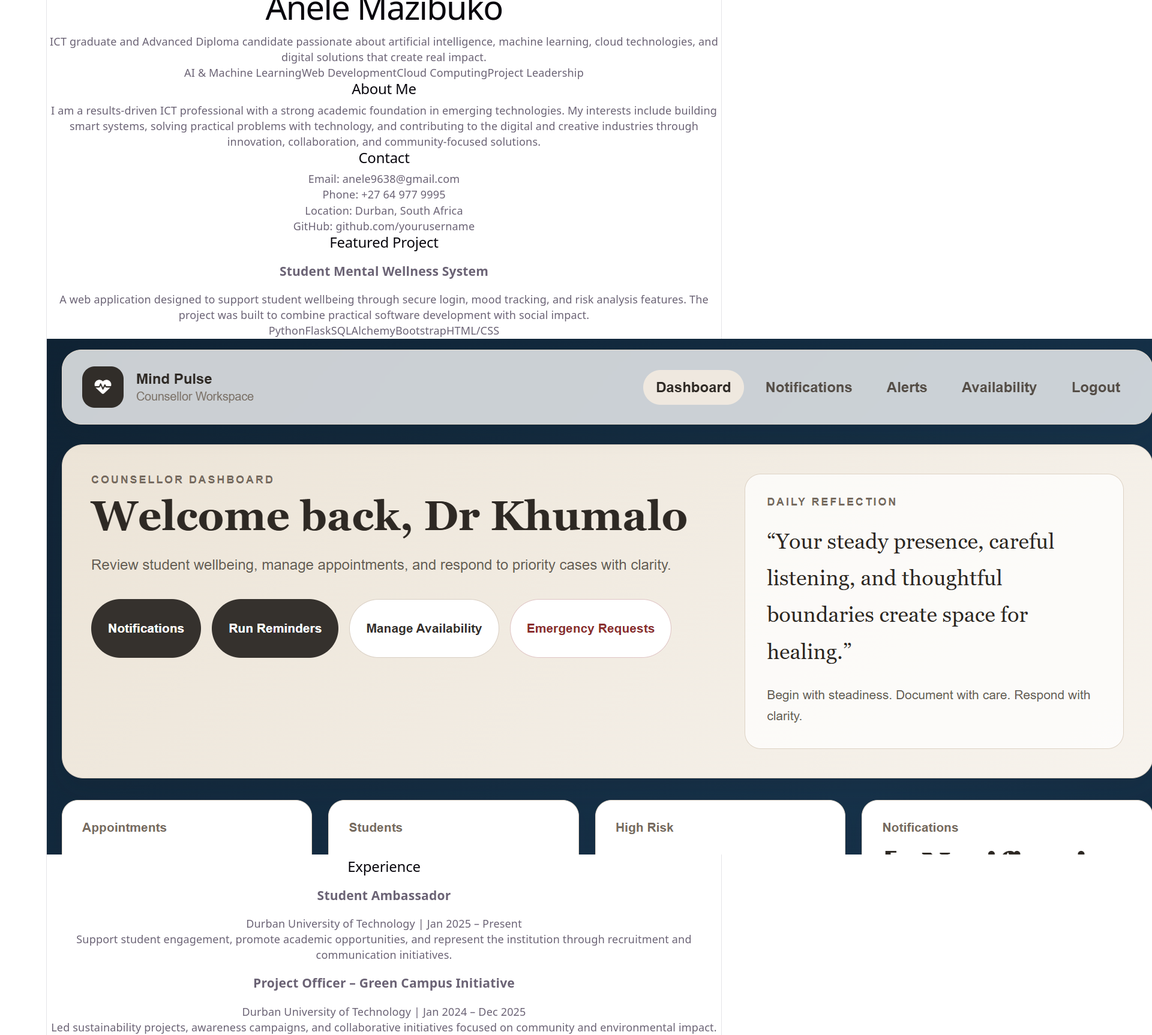
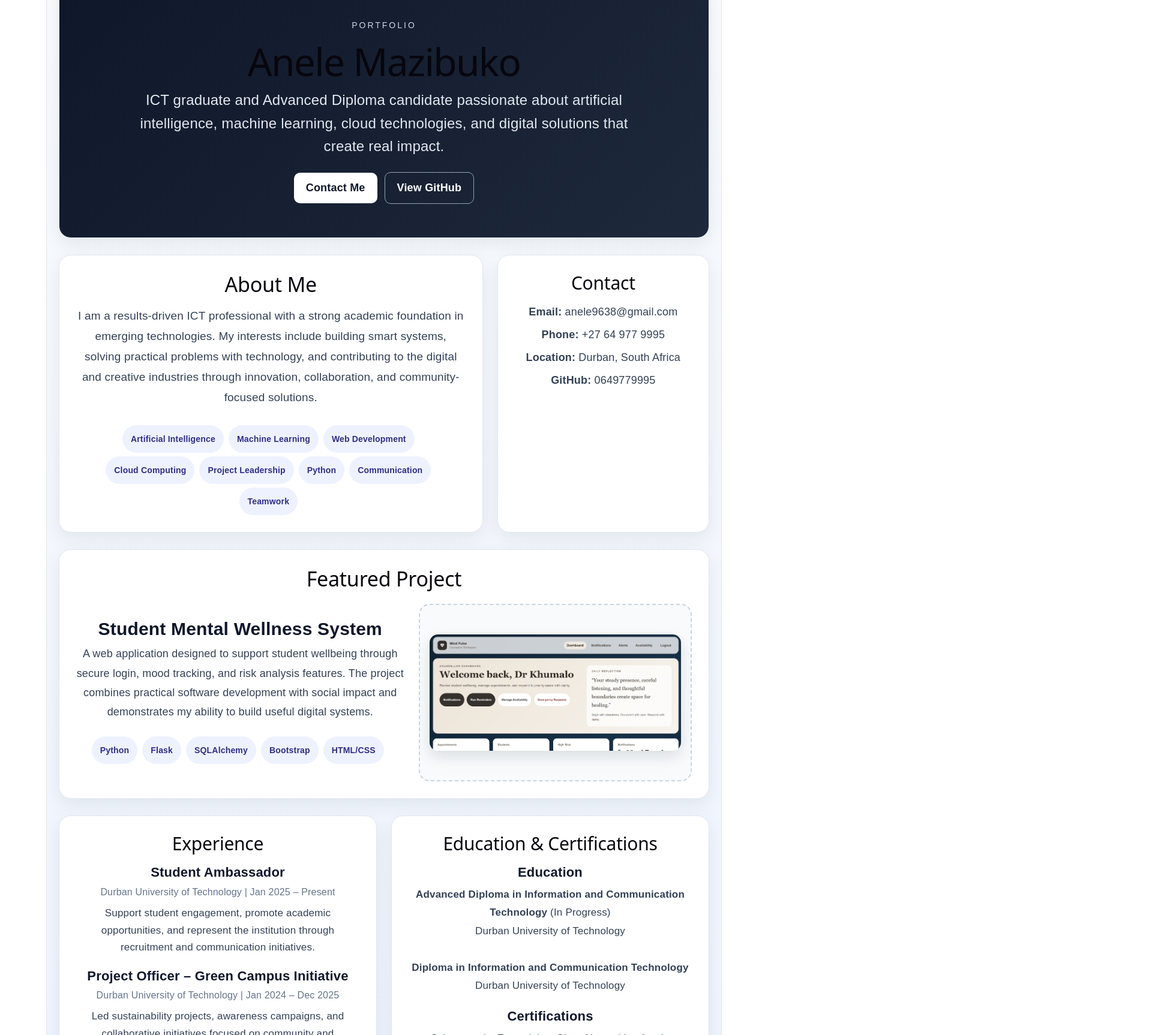
Before and after one commit to 0649779995/portfolio, a React app: page / in a window 1280 px wide. Shown: the part 60-1786 px from the top of the page at 60% size, 1920 px wide, since content can reach past the window. Built offline with nearby package versions, Linux system fonts and the light colour scheme; the HTML template or start-up script is replaced by a standard one.

Commit message:
Improve portfolio design

```diff
--- a/src/App.jsx
+++ b/src/App.jsx
@@ -1,144 +1,282 @@
 export default function PortfolioWebsite() {
+  const skills = [
+    'Artificial Intelligence',
+    'Machine Learning',
+    'Web Development',
+    'Cloud Computing',
+    'Project Leadership',
+    'Python',
+    'Communication',
+    'Teamwork',
+  ];
+
+  const cardStyle = {
+    background: '#ffffff',
+    borderRadius: '20px',
+    padding: '28px',
+    boxShadow: '0 10px 30px rgba(15, 23, 42, 0.08)',
+    border: '1px solid #e2e8f0',
+  };
+
+  const tagStyle = {
+    display: 'inline-block',
+    padding: '10px 14px',
+    borderRadius: '999px',
+    background: '#eef2ff',
+    color: '#312e81',
+    fontSize: '14px',
+    fontWeight: 600,
+    margin: '6px 8px 0 0',
+  };
+
   return (
-    <div className="min-h-screen bg-slate-50 text-slate-900">
-      <header className="bg-white shadow-sm border-b">
-        <div className="max-w-6xl mx-auto px-6 py-16">
-          <p className="text-sm font-semibold tracking-[0.2em] uppercase text-slate-500">Portfolio</p>
-          <h1 className="text-5xl md:text-6xl font-bold mt-3">Anele Mazibuko</h1>
-          <p className="mt-6 max-w-3xl text-lg text-slate-600 leading-8">
+    <div
+      style={{
+        minHeight: '100vh',
+        background: 'linear-gradient(180deg, #f8fafc 0%, #eef4ff 100%)',
+        color: '#0f172a',
+        fontFamily: 'Arial, sans-serif',
+      }}
+    >
+      <div style={{ maxWidth: '1100px', margin: '0 auto', padding: '32px 20px 60px' }}>
+        <header
+          style={{
+            ...cardStyle,
+            background: 'linear-gradient(135deg, #0f172a 0%, #1e293b 100%)',
+            color: '#ffffff',
+            padding: '56px 40px',
+            textAlign: 'center',
+          }}
+        >
+          <p
+            style={{
+              margin: 0,
+              fontSize: '14px',
+              textTransform: 'uppercase',
+              letterSpacing: '3px',
+              color: '#cbd5e1',
+            }}
+          >
+            Portfolio
+          </p>
+          <h1 style={{ margin: '14px 0 12px', fontSize: '64px', lineHeight: 1.05 }}>
+            Anele Mazibuko
+          </h1>
+          <p
+            style={{
+              margin: '0 auto',
+              maxWidth: '820px',
+              fontSize: '24px',
+              lineHeight: 1.6,
+              color: '#e2e8f0',
+            }}
+          >
             ICT graduate and Advanced Diploma candidate passionate about artificial intelligence,
             machine learning, cloud technologies, and digital solutions that create real impact.
           </p>
-          <div className="mt-8 flex flex-wrap gap-4 text-sm">
-            <span className="px-4 py-2 rounded-full bg-slate-900 text-white">AI & Machine Learning</span>
-            <span className="px-4 py-2 rounded-full bg-white border">Web Development</span>
-            <span className="px-4 py-2 rounded-full bg-white border">Cloud Computing</span>
-            <span className="px-4 py-2 rounded-full bg-white border">Project Leadership</span>
-          </div>
+          <div style={{ marginTop: '24px' }}>
+            <a
+              href="mailto:anele9638@gmail.com"
+              style={{
+                display: 'inline-block',
+                marginRight: '12px',
+                padding: '12px 20px',
+                borderRadius: '10px',
+                background: '#ffffff',
+                color: '#0f172a',
+                textDecoration: 'none',
+                fontWeight: 700,
+              }}
+            >
+              Contact Me
+            </a>
+            <a
+              href="https://github.com/0649779995/portfolio"
+              target="_blank"
+              rel="noreferrer"
+              style={{
+                display: 'inline-block',
+                padding: '12px 20px',
+                borderRadius: '10px',
+                border: '1px solid #94a3b8',
+                color: '#ffffff',
+                textDecoration: 'none',
+                fontWeight: 700,
+              }}
+            >
+              View GitHub
+            </a>
           </div>
         </header>
 
-      <main className="max-w-6xl mx-auto px-6 py-12 grid gap-10">
-        <section className="grid md:grid-cols-3 gap-6">
-          <div className="md:col-span-2 bg-white rounded-3xl shadow-sm p-8">
-            <h2 className="text-2xl font-semibold mb-4">About Me</h2>
-            <p className="text-slate-600 leading-8">
+        <section
+          style={{
+            display: 'grid',
+            gridTemplateColumns: '2fr 1fr',
+            gap: '24px',
+            marginTop: '28px',
+          }}
+        >
+          <div style={cardStyle}>
+            <h2 style={{ marginTop: 0, fontSize: '34px', marginBottom: '16px' }}>About Me</h2>
+            <p style={{ margin: 0, fontSize: '19px', lineHeight: 1.8, color: '#334155' }}>
               I am a results-driven ICT professional with a strong academic foundation in emerging
               technologies. My interests include building smart systems, solving practical problems
               with technology, and contributing to the digital and creative industries through
               innovation, collaboration, and community-focused solutions.
             </p>
+            <div style={{ marginTop: '22px' }}>
+              {skills.map((skill) => (
+                <span key={skill} style={tagStyle}>
+                  {skill}
+                </span>
+              ))}
             </div>
-          <div className="bg-white rounded-3xl shadow-sm p-8">
-            <h2 className="text-2xl font-semibold mb-4">Contact</h2>
-            <div className="space-y-3 text-slate-600">
-              <p><span className="font-medium text-slate-900">Email:</span> anele9638@gmail.com</p>
-              <p><span className="font-medium text-slate-900">Phone:</span> +27 64 977 9995</p>
-              <p><span className="font-medium text-slate-900">Location:</span> Durban, South Africa</p>
-              <p><span className="font-medium text-slate-900">GitHub:</span> github.com/yourusername</p>
           </div>
+
+          <div style={cardStyle}>
+            <h2 style={{ marginTop: 0, fontSize: '30px', marginBottom: '18px' }}>Contact</h2>
+            <p style={{ margin: '0 0 12px', color: '#334155', fontSize: '18px' }}>
+              <strong>Email:</strong> anele9638@gmail.com
+            </p>
+            <p style={{ margin: '0 0 12px', color: '#334155', fontSize: '18px' }}>
+              <strong>Phone:</strong> +27 64 977 9995
+            </p>
+            <p style={{ margin: '0 0 12px', color: '#334155', fontSize: '18px' }}>
+              <strong>Location:</strong> Durban, South Africa
+            </p>
+            <p style={{ margin: '0 0 12px', color: '#334155', fontSize: '18px' }}>
+              <strong>GitHub:</strong> 0649779995
+            </p>
           </div>
         </section>
 
-        <section className="bg-white rounded-3xl shadow-sm p-8">
-          <h2 className="text-2xl font-semibold mb-6">Featured Project</h2>
-          <div className="grid md:grid-cols-2 gap-8 items-start">
+        <section style={{ ...cardStyle, marginTop: '28px' }}>
+          <h2 style={{ marginTop: 0, fontSize: '34px', marginBottom: '22px' }}>Featured Project</h2>
+          <div
+            style={{
+              display: 'grid',
+              gridTemplateColumns: '1.2fr 1fr',
+              gap: '24px',
+              alignItems: 'center',
+            }}
+          >
             <div>
-              <h3 className="text-xl font-semibold">Student Mental Wellness System</h3>
-              <p className="mt-4 text-slate-600 leading-8">
+              <h3 style={{ marginTop: 0, fontSize: '30px', marginBottom: '12px' }}>
+                Student Mental Wellness System
+              </h3>
+              <p style={{ margin: '0 0 18px', fontSize: '18px', lineHeight: 1.8, color: '#334155' }}>
                 A web application designed to support student wellbeing through secure login,
-                mood tracking, and risk analysis features. The project was built to combine
-                practical software development with social impact.
+                mood tracking, and risk analysis features. The project combines practical software
+                development with social impact and demonstrates my ability to build useful digital
+                systems.
               </p>
-              <div className="mt-5 flex flex-wrap gap-3 text-sm">
-                <span className="px-3 py-2 rounded-full bg-slate-100">Python</span>
-                <span className="px-3 py-2 rounded-full bg-slate-100">Flask</span>
-                <span className="px-3 py-2 rounded-full bg-slate-100">SQLAlchemy</span>
-                <span className="px-3 py-2 rounded-full bg-slate-100">Bootstrap</span>
-                <span className="px-3 py-2 rounded-full bg-slate-100">HTML/CSS</span>
+              <div>
+                {['Python', 'Flask', 'SQLAlchemy', 'Bootstrap', 'HTML/CSS'].map((tech) => (
+                  <span key={tech} style={tagStyle}>
+                    {tech}
+                  </span>
+                ))}
               </div>
             </div>
-            <div className="bg-slate-100 rounded-2xl p-6 border border-dashed border-slate-300 min-h-[220px] flex items-center justify-center text-center text-slate-500">
+            <div
+              style={{
+                background: '#f8fafc',
+                border: '2px dashed #cbd5e1',
+                borderRadius: '18px',
+                minHeight: '260px',
+                display: 'flex',
+                alignItems: 'center',
+                justifyContent: 'center',
+                padding: '16px',
+              }}
+            >
               <img
                 src="/images/wellness.png"
                 alt="Student Mental Wellness System"
-  className="rounded-2xl shadow-lg"
+                style={{
+                  maxWidth: '100%',
+                  borderRadius: '14px',
+                  boxShadow: '0 10px 24px rgba(15, 23, 42, 0.12)',
+                }}
               />
             </div>
           </div>
         </section>
 
-        <section className="grid md:grid-cols-2 gap-6">
-          <div className="bg-white rounded-3xl shadow-sm p-8">
-            <h2 className="text-2xl font-semibold mb-6">Experience</h2>
-            <div className="space-y-6">
-              <div>
-                <h3 className="font-semibold">Student Ambassador</h3>
-                <p className="text-sm text-slate-500">Durban University of Technology | Jan 2025 – Present</p>
-                <p className="mt-2 text-slate-600 leading-7">
+        <section
+          style={{
+            display: 'grid',
+            gridTemplateColumns: '1fr 1fr',
+            gap: '24px',
+            marginTop: '28px',
+          }}
+        >
+          <div style={cardStyle}>
+            <h2 style={{ marginTop: 0, fontSize: '30px', marginBottom: '18px' }}>Experience</h2>
+
+            <div style={{ marginBottom: '20px' }}>
+              <h3 style={{ margin: '0 0 6px', fontSize: '22px' }}>Student Ambassador</h3>
+              <p style={{ margin: '0 0 8px', color: '#64748b', fontSize: '16px' }}>
+                Durban University of Technology | Jan 2025 – Present
+              </p>
+              <p style={{ margin: 0, color: '#334155', fontSize: '17px', lineHeight: 1.7 }}>
                 Support student engagement, promote academic opportunities, and represent the
                 institution through recruitment and communication initiatives.
               </p>
             </div>
-              <div>
-                <h3 className="font-semibold">Project Officer – Green Campus Initiative</h3>
-                <p className="text-sm text-slate-500">Durban University of Technology | Jan 2024 – Dec 2025</p>
-                <p className="mt-2 text-slate-600 leading-7">
+
+            <div style={{ marginBottom: '20px' }}>
+              <h3 style={{ margin: '0 0 6px', fontSize: '22px' }}>Project Officer – Green Campus Initiative</h3>
+              <p style={{ margin: '0 0 8px', color: '#64748b', fontSize: '16px' }}>
+                Durban University of Technology | Jan 2024 – Dec 2025
+              </p>
+              <p style={{ margin: 0, color: '#334155', fontSize: '17px', lineHeight: 1.7 }}>
                 Led sustainability projects, awareness campaigns, and collaborative initiatives
                 focused on community and environmental impact.
               </p>
             </div>
+
             <div>
-                <h3 className="font-semibold">Project Officer – House Committee</h3>
-                <p className="text-sm text-slate-500">Durban University of Technology | Jan 2025 – Dec 2025</p>
-                <p className="mt-2 text-slate-600 leading-7">
+              <h3 style={{ margin: '0 0 6px', fontSize: '22px' }}>Project Officer – House Committee</h3>
+              <p style={{ margin: '0 0 8px', color: '#64748b', fontSize: '16px' }}>
+                Durban University of Technology | Jan 2025 – Dec 2025
+              </p>
+              <p style={{ margin: 0, color: '#334155', fontSize: '17px', lineHeight: 1.7 }}>
                 Coordinated student programmes, supported residence life, and helped create a
                 positive environment for student success.
               </p>
             </div>
           </div>
-          </div>
 
-          <div className="bg-white rounded-3xl shadow-sm p-8">
-            <h2 className="text-2xl font-semibold mb-6">Education & Skills</h2>
-            <div className="space-y-6">
-              <div>
-                <h3 className="font-semibold">Education</h3>
-                <p className="mt-2 text-slate-600 leading-7">
-                  Advanced Diploma in Information and Communication Technology (In Progress)<br />
-                  Diploma in Information and Communication Technology<br />
+          <div style={cardStyle}>
+            <h2 style={{ marginTop: 0, fontSize: '30px', marginBottom: '18px' }}>Education & Certifications</h2>
+
+            <div style={{ marginBottom: '22px' }}>
+              <h3 style={{ margin: '0 0 8px', fontSize: '22px' }}>Education</h3>
+              <p style={{ margin: 0, color: '#334155', fontSize: '17px', lineHeight: 1.8 }}>
+                <strong>Advanced Diploma in Information and Communication Technology</strong> (In Progress)
+                <br />
+                Durban University of Technology
+                <br />
+                <br />
+                <strong>Diploma in Information and Communication Technology</strong>
+                <br />
                 Durban University of Technology
               </p>
             </div>
+
             <div>
-                <h3 className="font-semibold">Certifications</h3>
-                <ul className="mt-2 text-slate-600 space-y-2 list-disc list-inside">
+              <h3 style={{ margin: '0 0 8px', fontSize: '22px' }}>Certifications</h3>
+              <ul style={{ margin: 0, paddingLeft: '22px', color: '#334155', fontSize: '17px', lineHeight: 1.9 }}>
                 <li>Cybersecurity Essentials – Cisco Networking Academy</li>
                 <li>NDG Linux Unhatched – Cisco Networking Academy</li>
                 <li>Microsoft Power Platform Fundamentals</li>
               </ul>
             </div>
-              <div>
-                <h3 className="font-semibold">Skills</h3>
-                <div className="mt-3 flex flex-wrap gap-3 text-sm">
-                  {[
-                    'Artificial Intelligence',
-                    'Machine Learning',
-                    'Cloud Computing',
-                    'Big Data',
-                    'Python',
-                    'Communication',
-                    'Leadership',
-                    'Teamwork',
-                  ].map((skill) => (
-                    <span key={skill} className="px-3 py-2 rounded-full bg-slate-100">{skill}</span>
-                  ))}
-                </div>
-              </div>
-            </div>
           </div>
         </section>
-      </main>
+      </div>
     </div>
   );
 }
```
Lines whose indentation alone changed are shown as unchanged.
